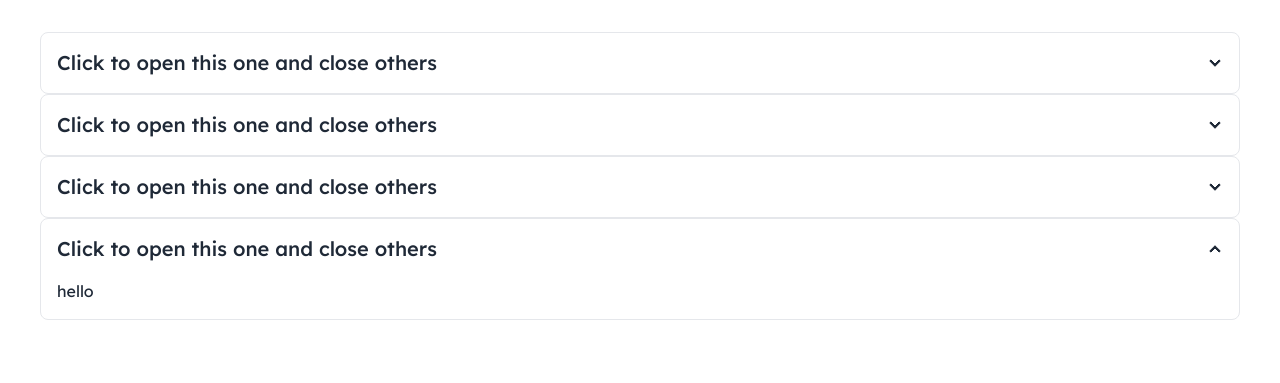
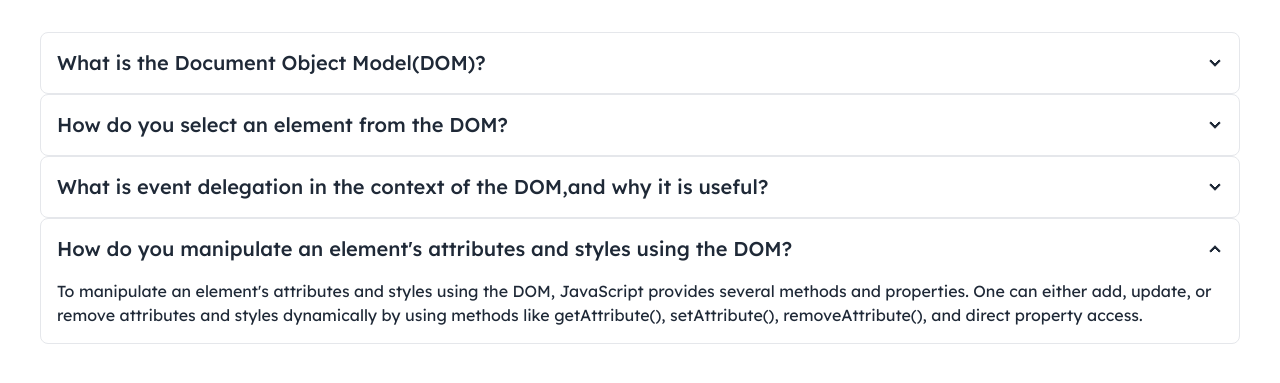
Before and after one commit to irina532/Assignment-5, a plain HTML site: page blogs.html in a window 1280 px wide. Shown: the part 261-644 px from the top of the page. Drawn offline with nearby package versions, Linux system fonts and the light colour scheme.

Commit message:
added qna in blog page

```diff
--- a/blogs.html
+++ b/blogs.html
@@ -48,31 +48,31 @@
         <div class="mx-5 lg:mx-10 gap-5">
             <div class="collapse collapse-arrow border rounded-lg">
                 <input type="radio" name="my-accordion-2" checked="checked" />
-                <div class="collapse-title text-xl font-medium">Click to open this one and close others</div>
+                <div class="collapse-title text-xl font-medium">What is the Document Object Model(DOM)?</div>
                 <div class="collapse-content">
-                  <p>hello</p>
+                  <p>The Document Object Model (DOM) is a programming interface for web documents.</p>
                 </div>
               </div>
               <div class="collapse collapse-arrow border rounded-lg">
                 <input type="radio" name="my-accordion-2" />
-                <div class="collapse-title text-xl font-medium">Click to open this one and close others</div>
+                <div class="collapse-title text-xl font-medium">How do you select an element from the DOM?</div>
                 <div class="collapse-content">
-                  <p>hello</p>
+                  <p>To select an element from the DOM in JavaScript, I will use several methods depending on how I want to identify the element (by id, class, tag, or CSS selector). </p>
                 </div>
               </div>
               <div class="collapse collapse-arrow border rounded-lg">
                 <input type="radio" name="my-accordion-2" />
-                <div class="collapse-title text-xl font-medium">Click to open this one and close others</div>
+                <div class="collapse-title text-xl font-medium">What is event delegation in the context of the DOM,and why it is useful?</div>
                 <div class="collapse-content">
-                  <p>hello</p>
+                  <p>Event delegation is a pattern in the DOM where a single event listener is attached to a parent element to handle events from its child elements.Event delegation is useful for several reasons, primarily because it simplifies event management, improves performance, and enhances maintainability in dynamic and complex web applications.</p>
                 </div>
               </div>
 
               <div class="collapse collapse-arrow border rounded-lg">
                 <input type="radio" name="my-accordion-2" checked="checked" />
-                <div class="collapse-title text-xl font-medium">Click to open this one and close others</div>
+                <div class="collapse-title text-xl font-medium">How do you manipulate an element's attributes and styles using the DOM?</div>
                 <div class="collapse-content">
-                  <p>hello</p>
+                  <p>To manipulate an element's attributes and styles using the DOM, JavaScript provides several methods and properties. One can either add, update, or remove attributes and styles dynamically by using methods like getAttribute(), setAttribute(), removeAttribute(), and direct property access.</p>
                 </div>
               </div>
 
```
